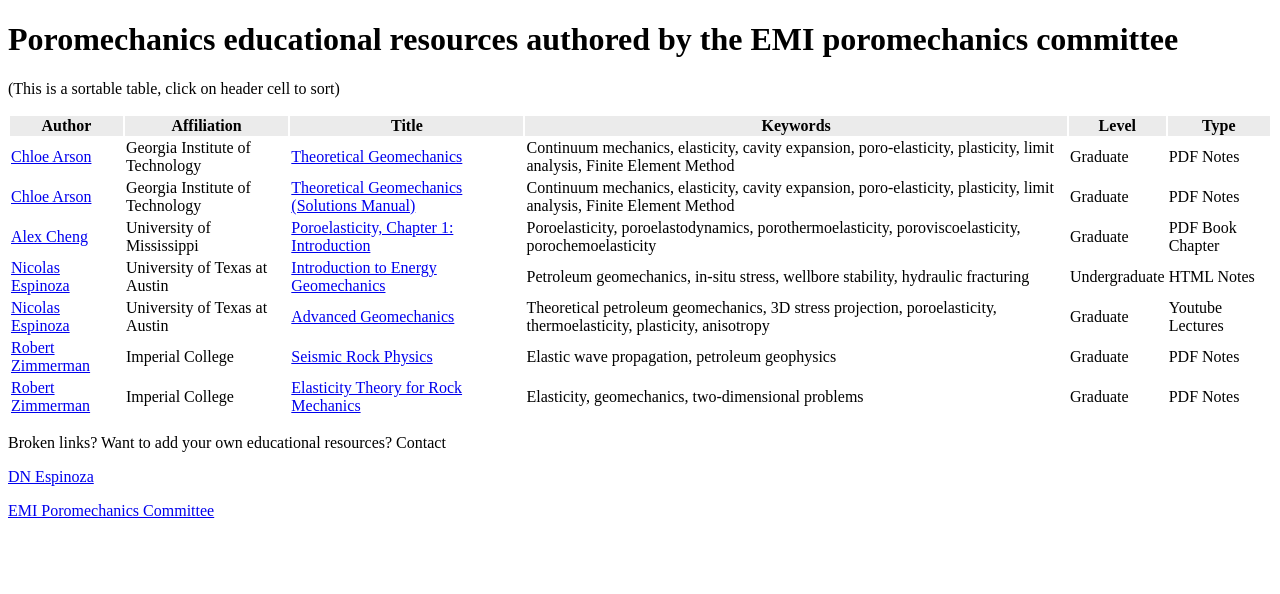
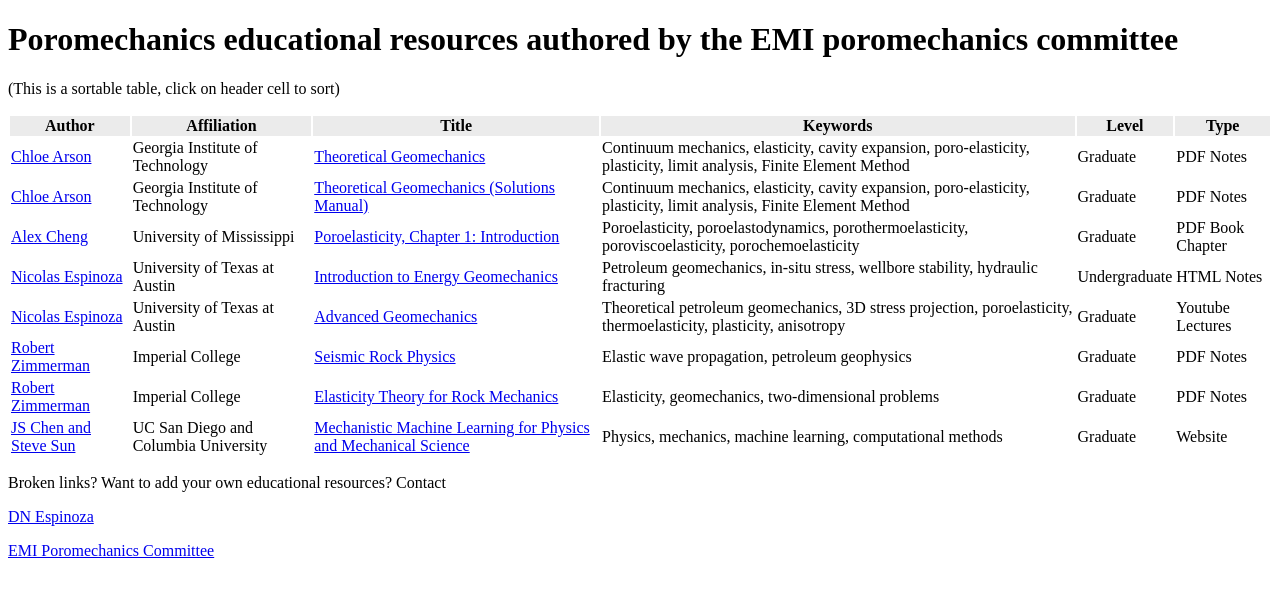
Before and after one commit to EMI-poromechanics/EMI-poromechanics.github.io, a plain HTML site: page index.html in a window 1280 px wide. Drawn offline with Linux system fonts and the light colour scheme.

Commit message:
Update20220606

```diff
--- a/index.html
+++ b/index.html
@@ -96,6 +96,15 @@
 <td>PDF Notes</td>
 </tr>
 
+<tr>
+<td> <a href="https://mmldtshortcourse.weebly.com/instructors.html"> JS Chen and Steve Sun</a> </td>
+<td>UC San Diego and Columbia University</td>
+<td> <a href="https://mmldtshortcourse.weebly.com/"> Mechanistic Machine Learning for Physics and Mechanical Science </a> </td>
+<td>Physics, mechanics, machine learning, computational methods</td>
+<td>Graduate</td>
+<td>Website</td>
+</tr>
+
 </tbody>
 </table>
 
```
